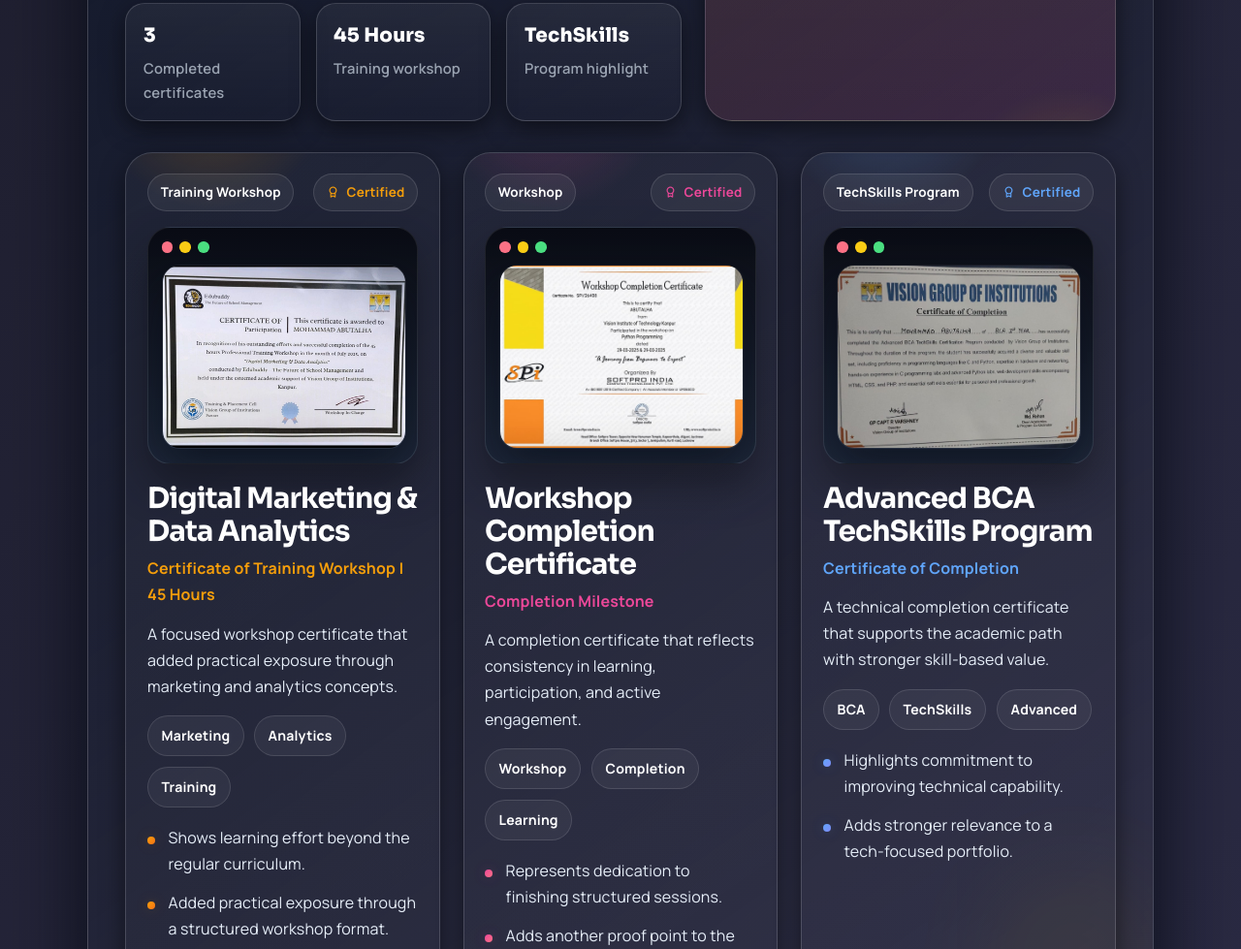
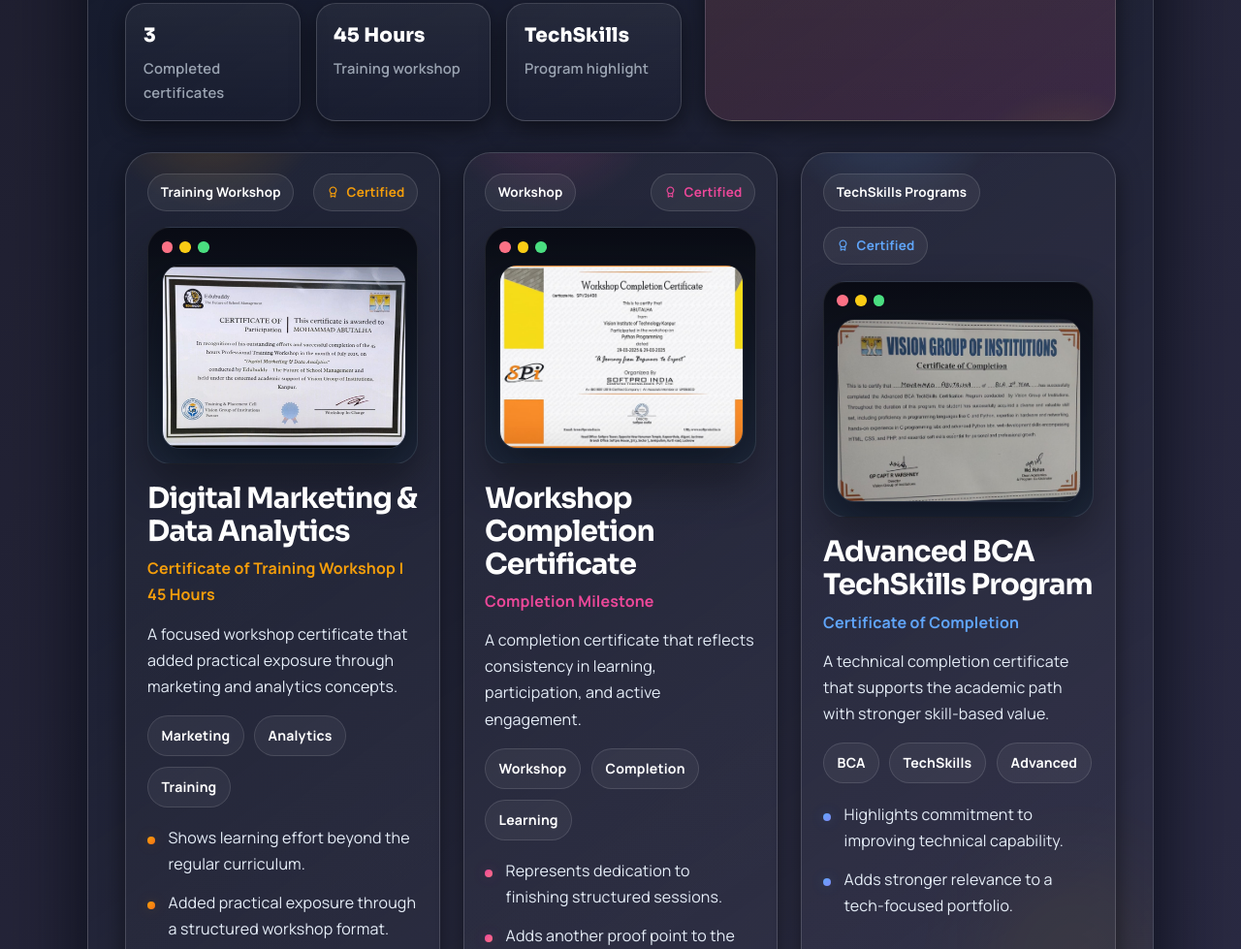
Before and after one commit to Abutalha09/portfolio-main, a plain HTML site: page index.html in a window 1280 px wide. Shown: the part 6754-7733 px from the top of the page at 97% size. Drawn offline with nearby package versions, Linux system fonts and the light colour scheme.

Commit message:
Fix typo in showcase card label for TechSkills program

```diff
--- a/index.html
+++ b/index.html
@@ -529,7 +529,7 @@
 
           <article class="showcase-card showcase-card--blue">
             <div class="showcase-card__top">
-              <span class="showcase-card__label">TechSkills Program</span>
+              <span class="showcase-card__label">TechSkills Programs</span>
               <span class="showcase-card__status"><i class='bx bx-award'></i> Certified</span>
             </div>
             <div class="showcase-card__frame">
```
